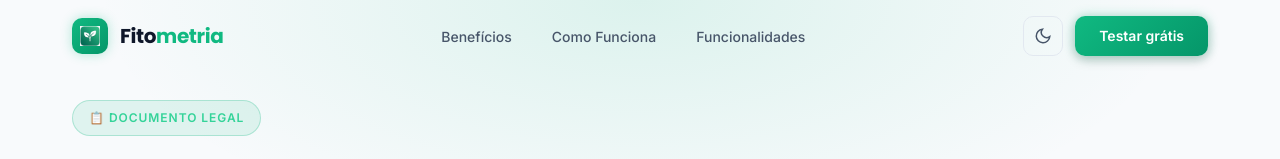
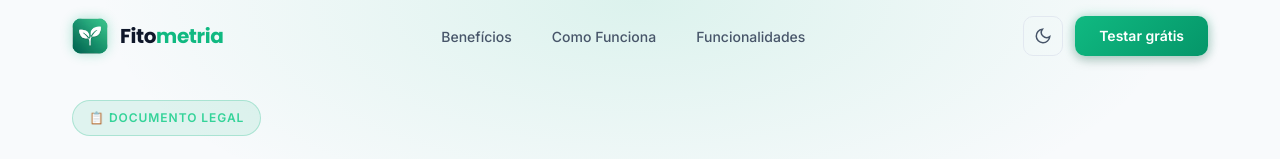
Before and after one commit to andrehoffmannbr/Fitometria, a React (Vite) app: page /termos-de-uso in a window 1280 px wide. Shown: the top 159 px of the page. Built offline with nearby package versions, Linux system fonts and the light colour scheme.

Commit message:
fix: logo ocupa o quadrado inteiro na navbar (36x36, object-fit: contain)
Co-Authored-By: Claude Opus 4.6 <noreply@anthropic.com>

```diff
--- a/src/components/Navbar/Navbar.css
+++ b/src/components/Navbar/Navbar.css
@@ -54,6 +54,14 @@
 .navbar__logo-icon svg {
   width: 20px;
   height: 20px;
+}
+
+.navbar__logo-icon img {
+  width: 36px;
+  height: 36px;
+  object-fit: contain;
+  border-radius: inherit;
+  display: block;
 }
 
 .navbar__logo-text {
--- a/src/components/Navbar/Navbar.jsx
+++ b/src/components/Navbar/Navbar.jsx
@@ -70,7 +70,7 @@ export default function Navbar({ theme, onToggleTheme }) {
             {/* Logo */}
             <a href="#" className="navbar__logo" aria-label="Fitometria — Início">
               <div className="navbar__logo-icon">
-                <img src="/logo.jpeg" alt="Fitometria" width="20" height="20" />
+                <img src="/logo.jpeg" alt="Fitometria" width="36" height="36" />
               </div>
               <span className="navbar__logo-text">
                 Fito<span>metria</span>
```
